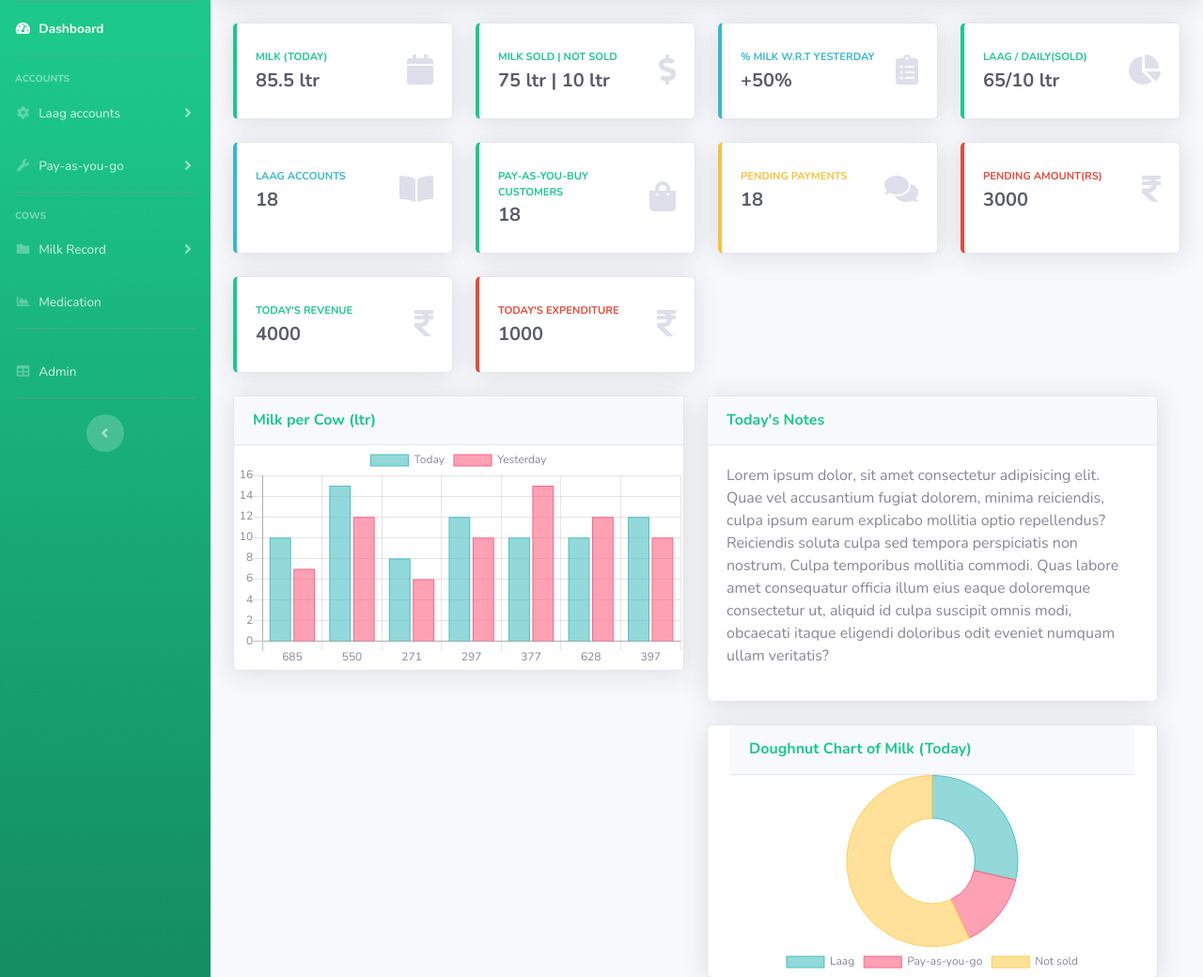
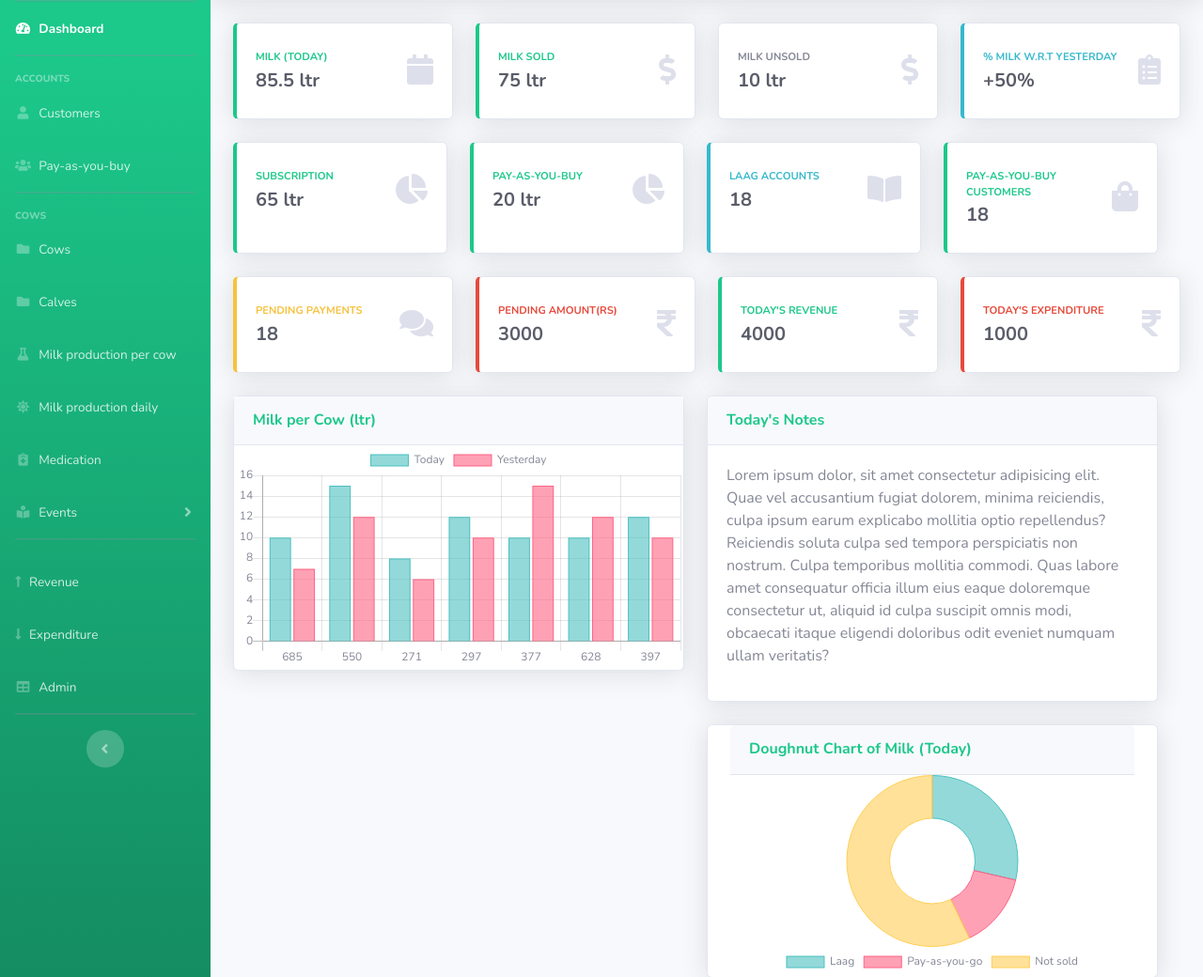
Before and after one commit to abhishekpatil4/labandairy, a Django app: page / in a window 1280 px wide. Shown: the part 70-1110 px from the top of the page at 94% size. Run offline with Django 4.2, Linux system fonts and the light colour scheme; a user stored in the database is signed in; some libraries are stand-ins or nearby versions.

Commit message:
added more data to dashboard

```diff
--- a/templates/base.html
+++ b/templates/base.html
@@ -76,20 +76,18 @@
 
             <!-- Nav Item - Pages Collapse Menu -->
             <li class="nav-item">
-                <a class="nav-link collapsed" href="#" data-toggle="collapse" data-target="#collapseTwo"
-                    aria-expanded="true" aria-controls="collapseTwo">
-                    <i class="fas fa-fw fa-cog"></i>
-                    <span>Laag accounts</span>
+                <a class="nav-link collapsed" href="#">
+                    <i class="fas fa-fw fa-user"></i>
+                    <span>Customers</span>
                 </a>
 
             </li>
 
             <!-- Nav Item - Utilities Collapse Menu -->
             <li class="nav-item">
-                <a class="nav-link collapsed" href="#" data-toggle="collapse" data-target="#collapseUtilities"
-                    aria-expanded="true" aria-controls="collapseUtilities">
-                    <i class="fas fa-fw fa-wrench"></i>
-                    <span>Pay-as-you-go</span>
+                <a class="nav-link collapsed" href="#">
+                    <i class="fas fa-fw fa-users"></i>
+                    <span>Pay-as-you-buy</span>
                 </a>
 
             </li>
@@ -104,21 +102,75 @@
 
             <!-- Nav Item - Pages Collapse Menu -->
             <li class="nav-item">
-                <a class="nav-link collapsed" href="#" data-toggle="collapse" data-target="#collapsePages"
-                    aria-expanded="true" aria-controls="collapsePages">
+                <a class="nav-link" href="#">
                     <i class="fas fa-fw fa-folder"></i>
-                    <span>Milk Record</span>
+                    <span>Cows</span>
+                </a>
+            </li>
+            <li class="nav-item">
+                <a class="nav-link" href="#">
+                    <i class="fas fa-fw fa-folder"></i>
+                    <span>Calves</span>
                 </a>
             </li>
 
-            <!-- Nav Item - Charts -->
             <li class="nav-item">
-                <a class="nav-link" href="charts.html">
-                    <i class="fas fa-fw fa-chart-area"></i>
+                <a class="nav-link" href="#">
+                    <i class="fas fa-fw fa-flask"></i>
+                    <span>Milk production per cow</span>
+                </a>
+            </li>
+            <li class="nav-item">
+                <a class="nav-link" href="#">
+                    <i class="fas fa-fw fa-sun"></i>
+                    <span>Milk production daily</span>
+                </a>
+            </li>
+
+            <li class="nav-item">
+                <a class="nav-link" href="medication">
+                    <i class="fas fa-fw fa-notes-medical"></i>
                     <span>Medication</span></a>
             </li>
+            <li class="nav-item">
+                <a class="nav-link collapsed" href="#" data-toggle="collapse" data-target="#collapseTwo">
+                   <i class="fas fa-fw fa-book-reader"></i>
+                   <span>Events</span>
+                </a>
+                <div id="collapseTwo" class="collapse">
+                   <ul class="nav flex-column">
+
+                      <li class="nav-item">
+                        <a class="nav-link" href="#">
+                            <i class="fas fa-calendar-week"></i>
+                            <span>Birth Events</span></a>
+                     </li>
+                     <li class="nav-item">
+                        <a class="nav-link" href="#">
+                            <i class="fas fa-fill-drip"></i>
+                            <span>Dry Periods</span></a>
+
+                     </li>
+                     <li class="nav-item">
+                        <a class="nav-link" href="#">
+                            <i class="fas fa-thermometer-empty"></i>
+                            <span>Heat Periods</span></a>
+                     </li>
+                   </ul>
+                </div>
+             </li>
+
             <hr class="sidebar-divider">
-
+            <li class="nav-item">
+                <a class="nav-link" href="#">
+                    <i class="fas fa-long-arrow-alt-up"></i>
+                    <span>Revenue</span></a>
+             </li>
+             <li class="nav-item">
+                <a class="nav-link" href="#">
+                    <i class="fas fa-long-arrow-alt-down"></i>
+                    <span>Expenditure</span></a>
+             </li>
             <!-- Nav Item - Tables -->
             <li class="nav-item">
                 <a class="nav-link" href="/admin">
--- a/templates/dashboard.html
+++ b/templates/dashboard.html
@@ -39,8 +39,24 @@
                     <div class="row no-gutters align-items-center">
                         <div class="col mr-2">
                             <div class="text-xs font-weight-bold text-success text-uppercase mb-1">
-                                Milk Sold | Not sold</div>
-                            <div class="h5 mb-0 font-weight-bold text-gray-800">75 ltr | 10 ltr</div>
+                                Milk Sold</div>
+                            <div class="h5 mb-0 font-weight-bold text-gray-800">75 ltr</div>
+                        </div>
+                        <div class="col-auto">
+                            <i class="fas fa-dollar-sign fa-2x text-gray-300"></i>
+                        </div>
+                    </div>
+                </div>
+            </div>
+        </div>
+        <div class="col-xl-3 col-md-6 mb-4">
+            <div class="card border-left-alert shadow h-100 py-2">
+                <div class="card-body">
+                    <div class="row no-gutters align-items-center">
+                        <div class="col mr-2">
+                            <div class="text-xs font-weight-bold text-alert text-uppercase mb-1">
+                                Milk Unsold</div>
+                            <div class="h5 mb-0 font-weight-bold text-gray-800">10 ltr</div>
                         </div>
                         <div class="col-auto">
                             <i class="fas fa-dollar-sign fa-2x text-gray-300"></i>
@@ -74,6 +90,10 @@
             </div>
         </div>
 
+
+
+    <!-- Content Row -->
+    <div class="row">
         <!-- Pending Requests Card Example -->
         <div class="col-xl-3 col-md-6 mb-4">
             <div class="card border-left-success shadow h-100 py-2">
@@ -81,8 +101,8 @@
                     <div class="row no-gutters align-items-center">
                         <div class="col mr-2">
                             <div class="text-xs font-weight-bold text-success text-uppercase mb-1">
-                                Laag / daily(Sold)</div>
-                            <div class="h5 mb-0 font-weight-bold text-gray-800">65/10 ltr</div>
+                                Subscription</div>
+                            <div class="h5 mb-0 font-weight-bold text-gray-800">65 ltr</div>
                         </div>
                         <div class="col-auto">
                             <i class="fas fa-chart-pie fa-2x text-gray-300"></i>
@@ -91,10 +111,24 @@
                 </div>
             </div>
         </div>
+
+        <div class="col-xl-3 col-md-6 mb-4">
+            <div class="card border-left-success shadow h-100 py-2">
+                <div class="card-body">
+                    <div class="row no-gutters align-items-center">
+                        <div class="col mr-2">
+                            <div class="text-xs font-weight-bold text-success text-uppercase mb-1">
+                                Pay-as-you-buy</div>
+                            <div class="h5 mb-0 font-weight-bold text-gray-800">20 ltr</div>
+                        </div>
+                        <div class="col-auto">
+                            <i class="fas fa-chart-pie fa-2x text-gray-300"></i>
+                        </div>
+                    </div>
+                </div>
+            </div>
         </div>
 
-    <!-- Content Row -->
-    <div class="row">
         <div class="col-xl-3 col-md-6 mb-4">
             <div class="card border-left-info shadow h-100 py-2">
                 <div class="card-body">
@@ -127,6 +161,9 @@
                 </div>
             </div>
         </div>
+    </div>
+        </div>
+        <div class="row">
             <div class="col-xl-3 col-md-6 mb-4">
                 <div class="card border-left-warning shadow h-100 py-2">
                     <div class="card-body">
@@ -159,8 +196,6 @@
                     </div>
                 </div>
             </div>
-    </div>
-    <div class="row">
             <div class="col-xl-3 col-md-6 mb-4">
                 <div class="card border-left-success shadow h-100 py-2">
                     <div class="card-body">
```
Also changed, not shown: db.sqlite3. Lines whose indentation alone changed are shown as unchanged.
